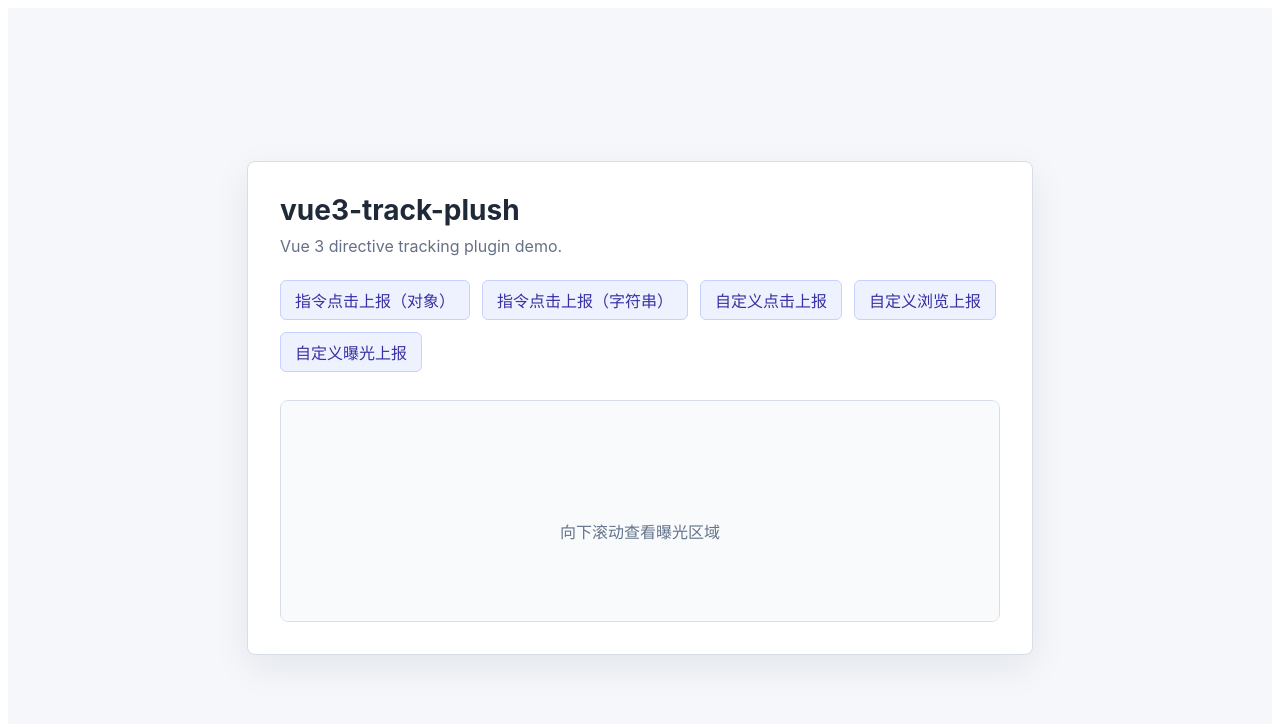
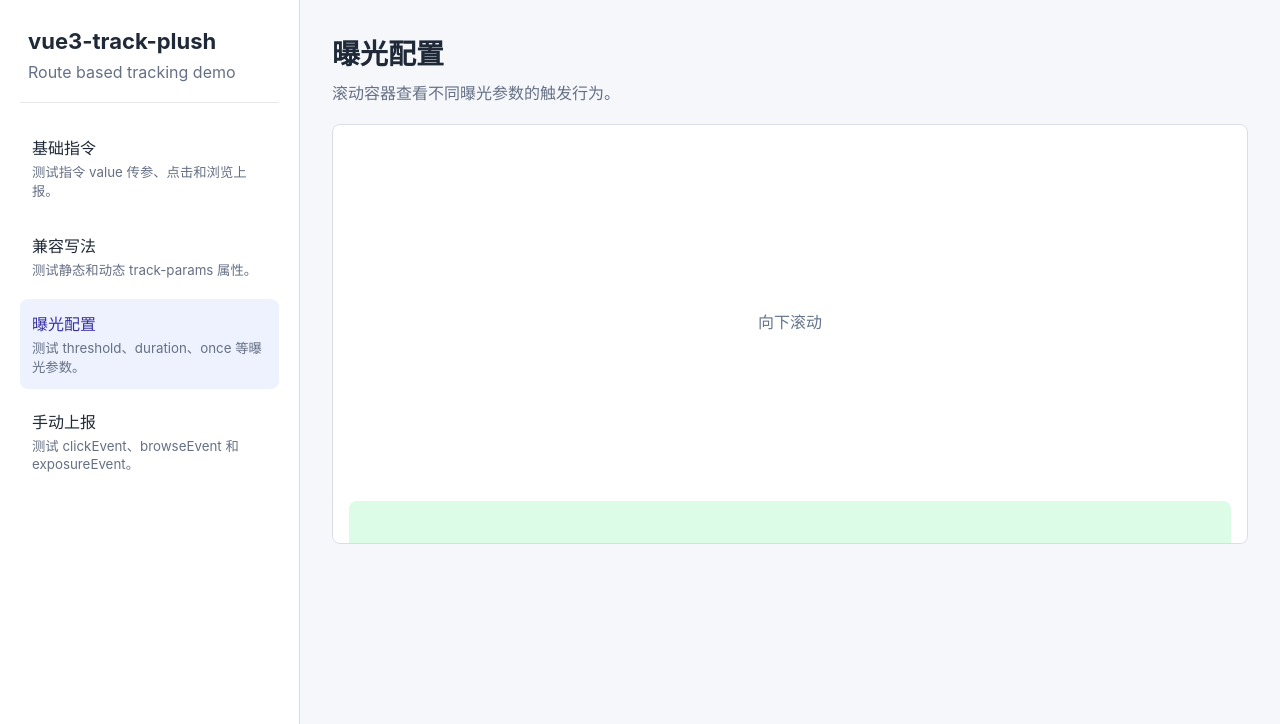
Before and after one commit to xcy960815/vue3-track-plush, a Vue app: page /#/exposure in a window 1280 px wide. Shown: the top 724 px of the page. Built offline with nearby package versions, Linux system fonts and the light colour scheme.

Commit message:
add routed demo cases

```diff
--- a/package.json
+++ b/package.json
@@ -48,5 +48,8 @@
   },
   "engines": {
     "node": "^20.19.0 || >=22.12.0"
+  },
+  "dependencies": {
+    "vue-router": "^4.6.4"
   }
 }
--- a/src/App.vue
+++ b/src/App.vue
@@ -1,72 +1,45 @@
 <template>
-  <main class="demo-page">
-    <section class="demo-panel" v-track:browse="{ pageName: '对象参数浏览', name: 'demo' }">
-      <h1>vue3-track-plush</h1>
-      <p>Vue 3 directive tracking plugin demo.</p>
-
-      <div class="actions">
-        <button v-track:click="{ buttonName: '对象参数点击' }">指令点击上报（对象）</button>
-        <button v-track:click track-params="字符串参数点击">指令点击上报（字符串）</button>
-        <button type="button" @click="customClickReport">自定义点击上报</button>
-        <button type="button" @click="customBrowseReport">自定义浏览上报</button>
-        <button type="button" @click="customExposureReport">自定义曝光上报</button>
+  <main class="demo-shell">
+    <aside class="demo-sidebar">
+      <div class="brand">
+        <h1>vue3-track-plush</h1>
+        <p>Route based tracking demo</p>
       </div>
 
-      <div class="scroll-area">
-        <div class="spacer">向下滚动查看曝光区域</div>
-        <div
-          class="exposure-box"
-          v-track:exposure="{ exposureName: 'Demo曝光区域', moduleName: 'scroll-area', duration: 300 }"
+      <nav class="nav-list" aria-label="Demo cases">
+        <RouterLink
+          v-for="routeItem in navRoutes"
+          :key="routeItem.path"
+          class="nav-link"
+          :to="routeItem.path"
         >
-          曝光埋点区域
-        </div>
-      </div>
+          <span>{{ routeItem.meta.title }}</span>
+          <small>{{ routeItem.meta.description }}</small>
+        </RouterLink>
+      </nav>
+    </aside>
+
+    <section class="demo-content">
+      <RouterView />
     </section>
   </main>
 </template>
 
 <script lang="ts" setup>
-import { browseEvent, clickEvent, exposureEvent } from '../plugin';
+import { RouterLink, RouterView } from 'vue-router';
 
-const requestConfig = {
-  baseURL: '/track-api',
-  url: '/action/record',
-  projectName: 'vue3-track-plush-demo',
-};
+import { caseRoutes } from './router';
 
-const customClickReport = () => {
-  clickEvent({
-    ...requestConfig,
-    buttonName: '自定义点击按钮',
-    source: 'demo',
-  });
-};
-
-const customBrowseReport = () => {
-  browseEvent({
-    ...requestConfig,
-    pageName: '自定义浏览页面',
-    source: 'demo',
-  });
-};
-
-const customExposureReport = () => {
-  exposureEvent({
-    ...requestConfig,
-    exposureName: '自定义曝光区域',
-    source: 'demo',
-  });
-};
+const navRoutes = caseRoutes;
 </script>
 
-<style scoped>
-.demo-page {
-  min-height: 100vh;
-  display: grid;
-  place-items: center;
+<style>
+* {
+  box-sizing: border-box;
+}
+
+body {
   margin: 0;
-  padding: 32px;
-  box-sizing: border-box;
   background: #f5f7fb;
   color: #1f2937;
   font-family:
@@ -77,32 +50,6 @@ const customExposureReport = () => {
     BlinkMacSystemFont,
     "Segoe UI",
     sans-serif;
-}
-
-.demo-panel {
-  width: min(720px, 100%);
-  padding: 32px;
-  border: 1px solid #d8dee9;
-  border-radius: 8px;
-  background: #ffffff;
-  box-shadow: 0 12px 36px rgb(15 23 42 / 8%);
-}
-
-h1 {
-  margin: 0 0 8px;
-  font-size: 28px;
-  line-height: 1.2;
-}
-
-p {
-  margin: 0 0 24px;
-  color: #667085;
-}
-
-.actions {
-  display: flex;
-  flex-wrap: wrap;
-  gap: 12px;
 }
 
 button {
@@ -119,31 +66,77 @@ button {
 button:hover {
   background: #e0e7ff;
 }
+</style>
 
-.scroll-area {
-  height: 220px;
-  overflow-y: auto;
-  margin-top: 28px;
-  border: 1px solid #d8dee9;
-  border-radius: 8px;
-  background: #f8fafc;
+<style scoped>
+.demo-shell {
+  min-height: 100vh;
+  display: grid;
+  grid-template-columns: 300px minmax(0, 1fr);
 }
 
-.spacer {
-  height: 260px;
-  display: grid;
-  place-items: center;
-  color: #64748b;
+.demo-sidebar {
+  min-height: 100vh;
+  padding: 28px 20px;
+  border-right: 1px solid #d8dee9;
+  background: #ffffff;
 }
 
-.exposure-box {
-  min-height: 120px;
+.brand {
+  padding: 0 8px 20px;
+  border-bottom: 1px solid #e5e7eb;
+}
+
+.brand h1 {
+  margin: 0 0 8px;
+  font-size: 22px;
+  line-height: 1.2;
+}
+
+.brand p {
+  margin: 0;
+  color: #667085;
+}
+
+.nav-list {
   display: grid;
-  place-items: center;
-  margin: 0 16px 16px;
+  gap: 8px;
+  margin-top: 20px;
+}
+
+.nav-link {
+  display: grid;
+  gap: 4px;
+  padding: 12px;
   border-radius: 8px;
-  background: #dcfce7;
-  color: #166534;
-  font-weight: 600;
+  color: #1f2937;
+  text-decoration: none;
+}
+
+.nav-link small {
+  color: #667085;
+  line-height: 1.4;
+}
+
+.nav-link.router-link-active {
+  background: #eef2ff;
+  color: #3730a3;
+}
+
+.demo-content {
+  min-width: 0;
+  padding: 32px;
+}
+
+@media (max-width: 760px) {
+  .demo-shell {
+    grid-template-columns: 1fr;
+  }
+
+  .demo-sidebar {
+    min-height: auto;
+    border-right: 0;
+    border-bottom: 1px solid #d8dee9;
+  }
 }
 </style>
--- a/src/main.ts
+++ b/src/main.ts
@@ -2,13 +2,16 @@ import { createApp } from 'vue';
 
 import Vue3TrackPlush from '../plugin';
 import App from './App.vue';
+import { router } from './router';
 
 const app = createApp(App);
 
+app.use(router);
 app.use(Vue3TrackPlush, {
   baseURL: '/track-api',
   url: '/action/record',
   projectName: 'vue3-track-plush-demo',
+  exposureDuration: 300,
 });
 
 app.mount('#app');
--- /dev/null
+++ b/src/router.ts
@@ -0,0 +1,61 @@
+import type { RouteRecordRaw } from 'vue-router';
+import { createRouter, createWebHashHistory } from 'vue-router';
+
+import BasicCase from './views/BasicCase.vue';
+import CompatibilityCase from './views/CompatibilityCase.vue';
+import ExposureCase from './views/ExposureCase.vue';
+import ManualCase from './views/ManualCase.vue';
+
+export const caseRoutes = [
+  {
+    path: '/basic',
+    name: 'basic',
+    component: BasicCase,
+    meta: {
+      title: '基础指令',
+      description: '测试指令 value 传参、点击和浏览上报。',
+    },
+  },
+  {
+    path: '/compatibility',
+    name: 'compatibility',
+    component: CompatibilityCase,
+    meta: {
+      title: '兼容写法',
+      description: '测试静态和动态 track-params 属性。',
+    },
+  },
+  {
+    path: '/exposure',
+    name: 'exposure',
+    component: ExposureCase,
+    meta: {
+      title: '曝光配置',
+      description: '测试 threshold、duration、once 等曝光参数。',
+    },
+  },
+  {
+    path: '/manual',
+    name: 'manual',
+    component: ManualCase,
+    meta: {
+      title: '手动上报',
+      description: '测试 clickEvent、browseEvent 和 exposureEvent。',
+    },
+  },
+] satisfies RouteRecordRaw[];
+
+export const router = createRouter({
+  history: createWebHashHistory(),
+  routes: [
+    {
+      path: '/',
+      redirect: '/basic',
+    },
+    ...caseRoutes,
+    {
+      path: '/:pathMatch(.*)*',
+      redirect: '/basic',
+    },
+  ],
+});
--- /dev/null
+++ b/src/views/BasicCase.vue
@@ -0,0 +1,42 @@
+<template>
+  <article class="case-page" v-track:browse="{ pageName: '基础指令测试页', routeName: 'basic' }">
+    <header class="case-header">
+      <h2>基础指令</h2>
+      <p>测试推荐的指令 value 传参，进入路由触发浏览上报，点击按钮触发点击上报。</p>
+    </header>
+
+    <section class="case-panel">
+      <button v-track:click="{ buttonName: '基础对象参数按钮', routeName: 'basic' }">
+        指令点击上报（对象）
+      </button>
+      <button v-track:click="'基础字符串参数按钮'">指令点击上报（字符串）</button>
+    </section>
+  </article>
+</template>
+
+<style scoped>
+.case-page {
+  display: grid;
+  gap: 20px;
+}
+
+.case-header h2 {
+  margin: 0 0 8px;
+  font-size: 28px;
+}
+
+.case-header p {
+  margin: 0;
+  color: #667085;
+}
+
+.case-panel {
+  display: flex;
+  flex-wrap: wrap;
+  gap: 12px;
+  padding: 24px;
+  border: 1px solid #d8dee9;
+  border-radius: 8px;
+  background: #ffffff;
+}
+</style>
--- /dev/null
+++ b/src/views/CompatibilityCase.vue
@@ -0,0 +1,42 @@
+<template>
+  <article class="case-page" v-track:browse track-params="兼容写法测试页">
+    <header class="case-header">
+      <h2>兼容写法</h2>
+      <p>测试旧版本的静态和动态 track-params 属性，确保升级后仍可工作。</p>
+    </header>
+
+    <section class="case-panel">
+      <button v-track:click track-params="静态 track-params 按钮">静态 track-params</button>
+      <button v-track:click :track-params="{ buttonName: '动态 track-params 按钮', routeName: 'compatibility' }">
+        动态 track-params
+      </button>
+    </section>
+  </article>
+</template>
+
+<style scoped>
+.case-page {
+  display: grid;
+  gap: 20px;
+}
+
+.case-header h2 {
+  margin: 0 0 8px;
+  font-size: 28px;
+}
+
+.case-header p {
+  margin: 0;
+  color: #667085;
+}
+
+.case-panel {
+  display: flex;
+  flex-wrap: wrap;
+  gap: 12px;
+  padding: 24px;
+  border: 1px solid #d8dee9;
+  border-radius: 8px;
+  background: #ffffff;
+}
+</style>
--- /dev/null
+++ b/src/views/ExposureCase.vue
@@ -0,0 +1,77 @@
+<template>
+  <article class="case-page" v-track:browse="{ pageName: '曝光配置测试页', routeName: 'exposure' }">
+    <header class="case-header">
+      <h2>曝光配置</h2>
+      <p>滚动容器查看不同曝光参数的触发行为。</p>
+    </header>
+
+    <section class="scroll-panel">
+      <div class="spacer">向下滚动</div>
+      <div
+        class="exposure-box"
+        v-track:exposure="{ exposureName: '默认曝光区域', routeName: 'exposure' }"
+      >
+        默认曝光：进入视口后上报一次
+      </div>
+      <div class="spacer small">继续滚动</div>
+      <div
+        class="exposure-box strong"
+        v-track:exposure="{ exposureName: '停留曝光区域', duration: 1000, threshold: 0.75, routeName: 'exposure' }"
+      >
+        停留曝光：可见 75% 且保持 1 秒
+      </div>
+    </section>
+  </article>
+</template>
+
+<style scoped>
+.case-page {
+  display: grid;
+  gap: 20px;
+}
+
+.case-header h2 {
+  margin: 0 0 8px;
+  font-size: 28px;
+}
+
+.case-header p {
+  margin: 0;
+  color: #667085;
+}
+
+.scroll-panel {
+  height: 420px;
+  overflow-y: auto;
+  padding: 16px;
+  border: 1px solid #d8dee9;
+  border-radius: 8px;
+  background: #ffffff;
+}
+
+.spacer {
+  height: 360px;
+  display: grid;
+  place-items: center;
+  color: #64748b;
+}
+
+.spacer.small {
+  height: 220px;
+}
+
+.exposure-box {
+  min-height: 140px;
+  display: grid;
+  place-items: center;
+  border-radius: 8px;
+  background: #dcfce7;
+  color: #166534;
+  font-weight: 600;
+}
+
+.exposure-box.strong {
+  background: #fef3c7;
+  color: #92400e;
+}
+</style>
--- /dev/null
+++ b/src/views/ManualCase.vue
@@ -0,0 +1,75 @@
+<template>
+  <article class="case-page" v-track:browse="{ pageName: '手动上报测试页', routeName: 'manual' }">
+    <header class="case-header">
+      <h2>手动上报</h2>
+      <p>测试 clickEvent、browseEvent 和 exposureEvent 三个导出方法。</p>
+    </header>
+
+    <section class="case-panel">
+      <button type="button" @click="customClickReport">自定义点击上报</button>
+      <button type="button" @click="customBrowseReport">自定义浏览上报</button>
+      <button type="button" @click="customExposureReport">自定义曝光上报</button>
+    </section>
+  </article>
+</template>
+
+<script lang="ts" setup>
+import { browseEvent, clickEvent, exposureEvent } from '../../plugin';
+
+const requestConfig = {
+  baseURL: '/track-api',
+  url: '/action/record',
+  projectName: 'vue3-track-plush-demo',
+};
+
+const customClickReport = () => {
+  clickEvent({
+    ...requestConfig,
+    buttonName: '自定义点击按钮',
+    routeName: 'manual',
+  });
+};
+
+const customBrowseReport = () => {
+  browseEvent({
+    ...requestConfig,
+    pageName: '自定义浏览页面',
+    routeName: 'manual',
+  });
+};
+
+const customExposureReport = () => {
+  exposureEvent({
+    ...requestConfig,
+    exposureName: '自定义曝光区域',
+    routeName: 'manual',
+  });
+};
+</script>
+
+<style scoped>
+.case-page {
+  display: grid;
+  gap: 20px;
+}
+
+.case-header h2 {
+  margin: 0 0 8px;
+  font-size: 28px;
+}
+
+.case-header p {
+  margin: 0;
+  color: #667085;
+}
+
+.case-panel {
+  display: flex;
+  flex-wrap: wrap;
+  gap: 12px;
+  padding: 24px;
+  border: 1px solid #d8dee9;
+  border-radius: 8px;
+  background: #ffffff;
+}
+</style>
```
Also changed, not shown: 1 other file (tests, documents, lock files or other folders).
